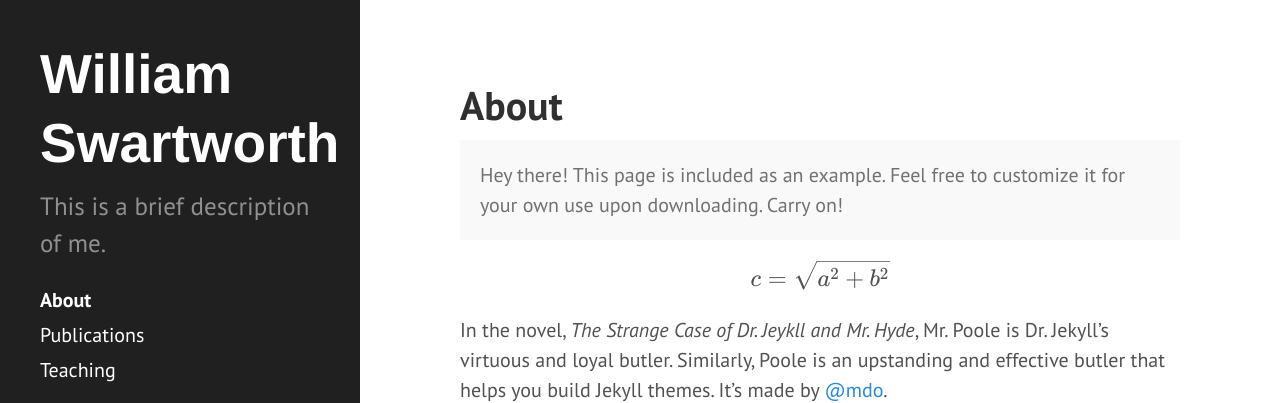
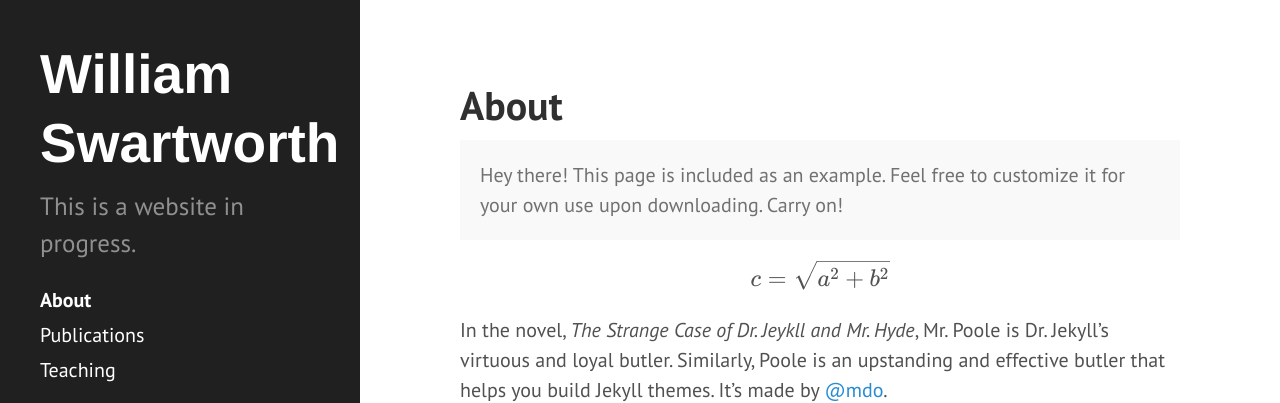
Before and after one commit to wswartworth/wswartworth.github.io, a Jekyll site: the page built from about.md, in a window 1280 px wide. Shown: the top 403 px of the page. Built offline with Jekyll 4.4.1, drawn with Linux system fonts in a browser that asks for light colours; nearby versions of some CDN libraries.

Commit message:
auto changes

```diff
--- a/_config.yml
+++ b/_config.yml
@@ -8,8 +8,8 @@ permalink:        pretty
 
 # Setup
 title:            William Swartworth
-description:      'This is a brief description of me.'
-url:              https://jacob.moorman.me/hyde
+description:      'This is a website in progress.'
+url:              https://wswartworth.github.io/
 baseurl:          ""
 
 # Options: 7, 8, 9, a, b, c, d, e, f
@@ -17,7 +17,7 @@ theme_id: "7"
 
 author:
   name:           'William Swartworth'
-  url:            https://jacob.moorman.me/
+  url:            https://wswartworth.github.io/
 
 # Blog configuration
 has_blog:         False
```
Also changed, not shown: 9 other files.
